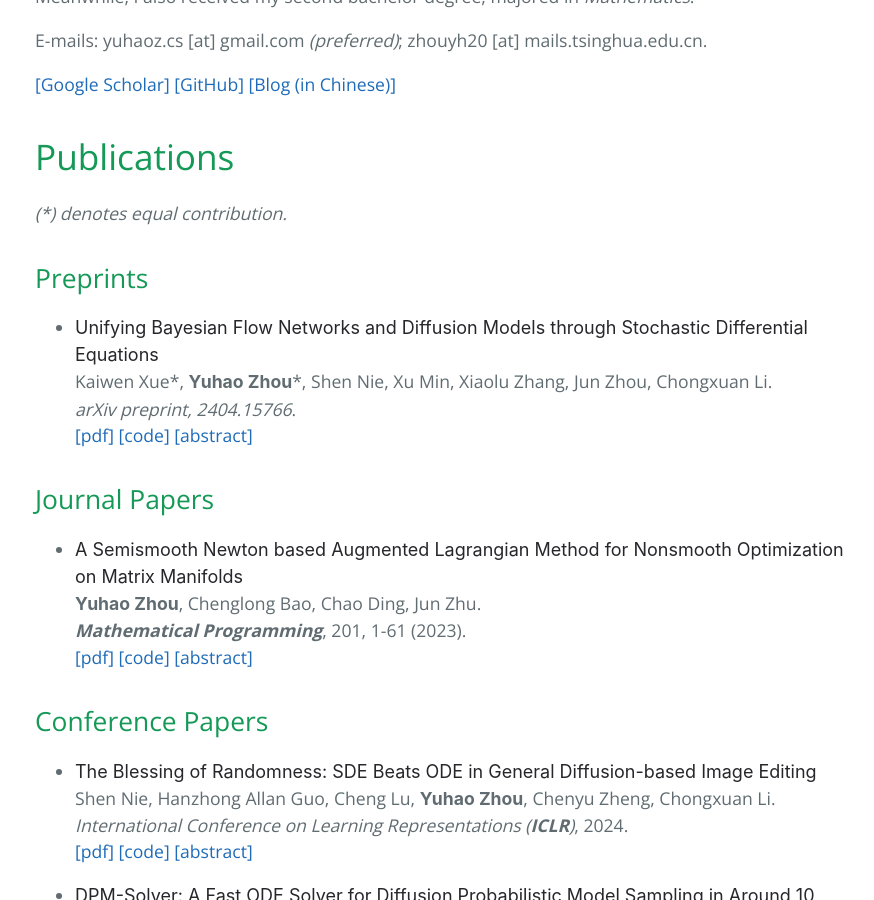
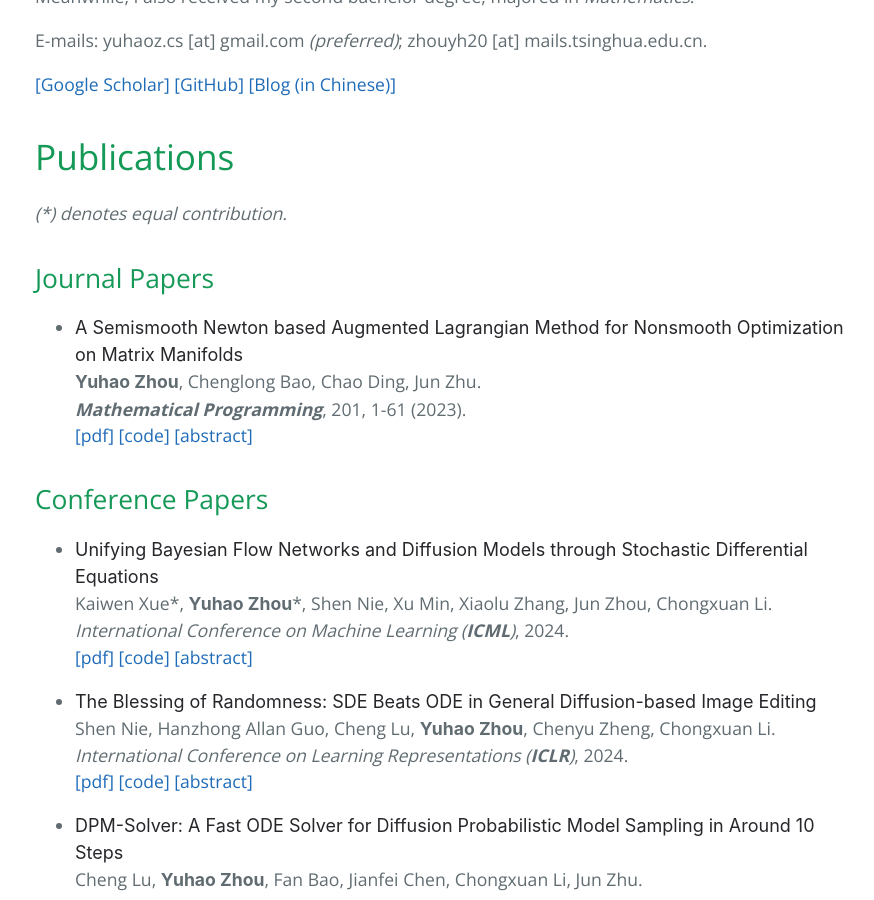
Before and after one commit to miskcoo/miskcoo.github.io, a Jekyll site: the page built from index.md, in a window 1280 px wide and 900 px high, scrolled down 351 px. Shown: the whole window, without its empty margins (189-1063 px from the left). Built offline with Jekyll 4.4.1, drawn with Linux system fonts in a browser that asks for light colours; our own code applies the rules of GitHub Pages for plain Markdown files; part of the change alters nothing that is shown.

Commit message:
update BFN

```diff
--- a/index.md
+++ b/index.md
@@ -21,17 +21,7 @@ zhouyh20 [at] mails.tsinghua.edu.cn.
 
 _(*) denotes equal contribution._
 
-## Preprints
-
-* **Unifying Bayesian Flow Networks and Diffusion Models through Stochastic Differential Equations**{:.paper-title}
-  **Kaiwen Xue**{:.author}\*, **Yuhao Zhou**{:.author-me}\*, **Shen Nie**{:.author}, **Xu Min**{:.author}, **Xiaolu Zhang**{:.author}, **Jun Zhou**{:.author}, **Chongxuan Li**{:.author}.
-  _arXiv preprint, 2404.15766_.
-  [[pdf]](https://arxiv.org/abs/2404.15766)
-  [[code]](https://github.com/ML-GSAI/BFN-Solver)
-  [[abstract]](javascript:void(0);)
-
-  {:.paper-abstract .paper-toggle}
-  **Abstract**: Bayesian flow networks (BFNs) iteratively refine the parameters, instead of the samples in diffusion models (DMs), of distributions at various noise levels through Bayesian inference. Owing to its differentiable nature, BFNs are promising in modeling both continuous and discrete data, while simultaneously maintaining fast sampling capabilities. This paper aims to understand and enhance BFNs by connecting them with DMs through stochastic differential equations (SDEs). We identify the linear SDEs corresponding to the noise-addition processes in BFNs, demonstrate that BFN's regression losses are aligned with denoise score matching, and validate the sampler in BFN as a first-order solver for the respective reverse-time SDE. Based on these findings and existing recipes of fast sampling in DMs, we propose specialized solvers for BFNs that markedly surpass the original BFN sampler in terms of sample quality with a limited number of function evaluations (e.g., 10) on both image and text datasets. Notably, our best sampler achieves an increase in speed of 5~20 times for free.
+<!--## Preprints-->
 
 ## Journal Papers
 
@@ -46,6 +36,16 @@ _(*) denotes equal contribution._
   **Abstract**: This paper is devoted to studying an augmented Lagrangian method for solving a class of manifold optimization problems, which have nonsmooth objective functions and nonlinear constraints. Under the constant positive linear dependence condition on manifolds, we show that the proposed method converges to a stationary point of the nonsmooth manifold optimization problem. Moreover, we propose a globalized semismooth Newton method to solve the augmented Lagrangian subproblem on manifolds efficiently. The local superlinear convergence of the manifold semismooth Newton method is also established under some suitable conditions. We also prove that the semismoothness on submanifolds can be inherited from that in the ambient manifold. Finally, numerical experiments on compressed modes and (constrained) sparse principal component analysis illustrate the advantages of the proposed method.
 
 ## Conference Papers
+
+* **Unifying Bayesian Flow Networks and Diffusion Models through Stochastic Differential Equations**{:.paper-title}
+  **Kaiwen Xue**{:.author}\*, **Yuhao Zhou**{:.author-me}\*, **Shen Nie**{:.author}, **Xu Min**{:.author}, **Xiaolu Zhang**{:.author}, **Jun Zhou**{:.author}, **Chongxuan Li**{:.author}.
+  _International Conference on Machine Learning (**ICML**)_, 2024.
+  [[pdf]](https://arxiv.org/abs/2404.15766)
+  [[code]](https://github.com/ML-GSAI/BFN-Solver)
+  [[abstract]](javascript:void(0);)
+
+  {:.paper-abstract .paper-toggle}
+  **Abstract**: Bayesian flow networks (BFNs) iteratively refine the parameters, instead of the samples in diffusion models (DMs), of distributions at various noise levels through Bayesian inference. Owing to its differentiable nature, BFNs are promising in modeling both continuous and discrete data, while simultaneously maintaining fast sampling capabilities. This paper aims to understand and enhance BFNs by connecting them with DMs through stochastic differential equations (SDEs). We identify the linear SDEs corresponding to the noise-addition processes in BFNs, demonstrate that BFN's regression losses are aligned with denoise score matching, and validate the sampler in BFN as a first-order solver for the respective reverse-time SDE. Based on these findings and existing recipes of fast sampling in DMs, we propose specialized solvers for BFNs that markedly surpass the original BFN sampler in terms of sample quality with a limited number of function evaluations (e.g., 10) on both image and text datasets. Notably, our best sampler achieves an increase in speed of 5~20 times for free.
 
 * **The Blessing of Randomness: SDE Beats ODE in General Diffusion-based Image Editing**{:.paper-title}
   **Shen Nie**{:.author}, **Hanzhong Allan Guo**{:.author}, **Cheng Lu**{:.author}, **Yuhao Zhou**{:.author-me}, **Chenyu Zheng**{:.author}, **Chongxuan Li**{:.author}.
```
